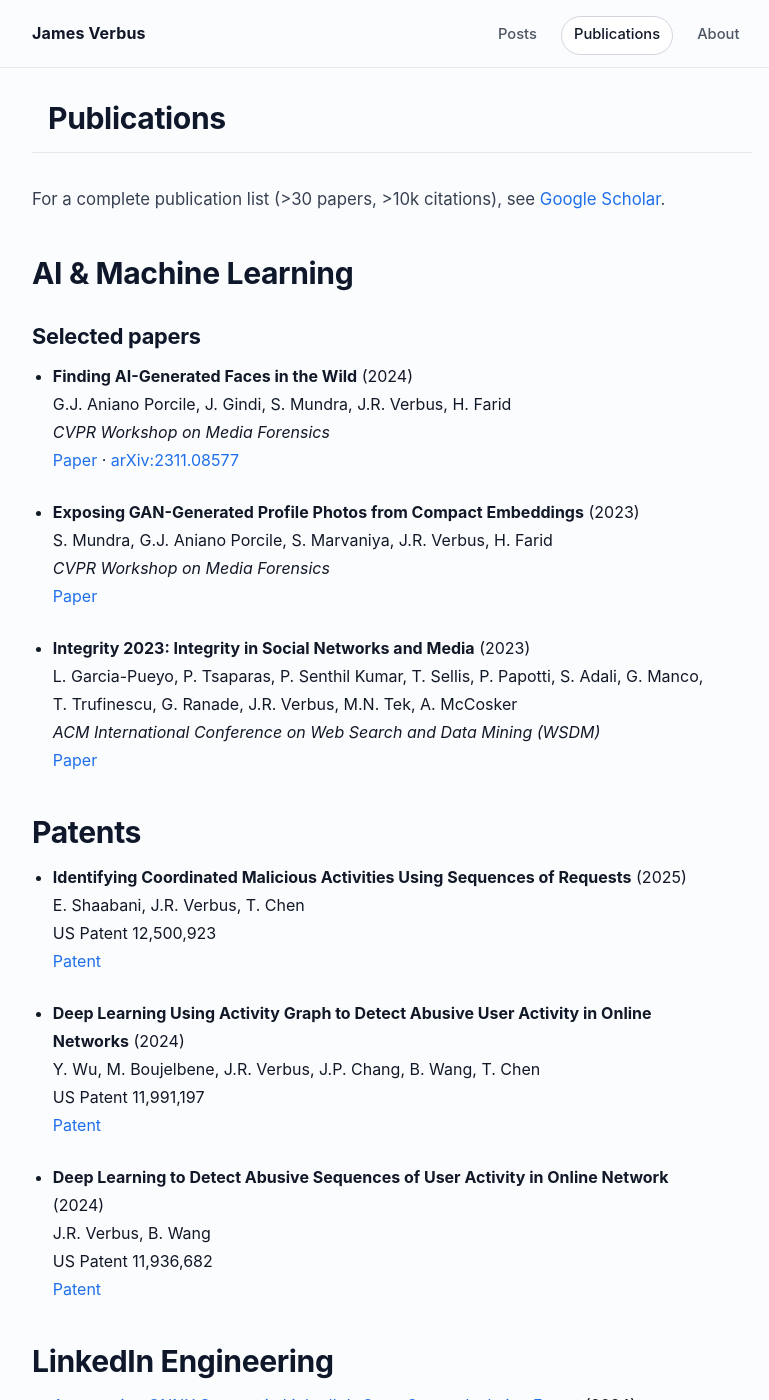
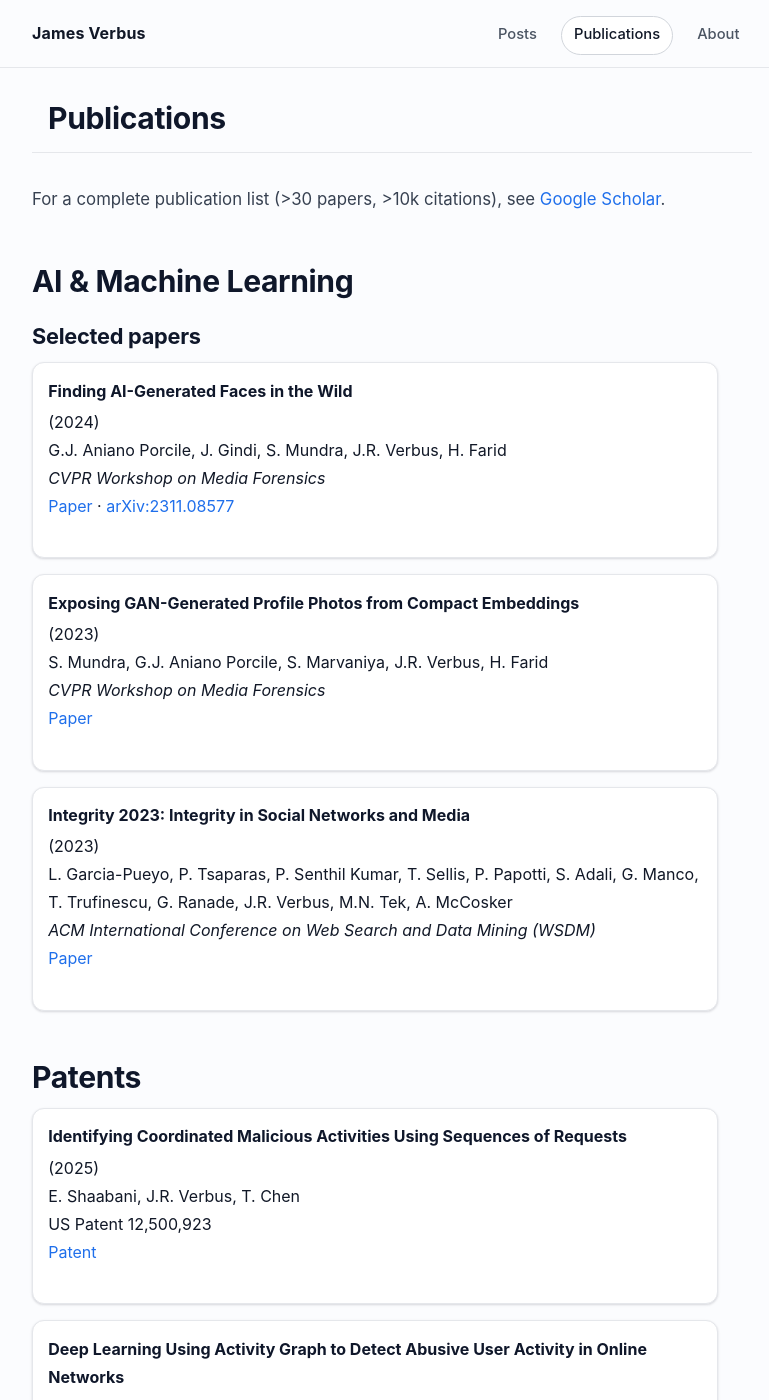
Before and after one commit to jverbus/jverbus.github.io, a Jekyll site: the page built from publications.md, in a window 1280 px wide and 1400 px high. Shown: the whole window, without its empty margins (248-1017 px from the left). Built offline with Jekyll 4.4.1, drawn with Linux system fonts in a browser that asks for light colours.

Commit message:
publications: add citation-style card formatting and page-level hooks

```diff
--- a/_includes/themes/the-program/default.html
+++ b/_includes/themes/the-program/default.html
@@ -124,10 +124,10 @@
 
 	<meta name="theme-color" content="#0f172a">
 	<link rel="icon" type="image/x-icon" href="/favicon.ico">
-	<link href="{{ site.baseurl }}/assets/css/modern.css?v=loop12" rel="stylesheet" media="all">
+	<link href="{{ site.baseurl }}/assets/css/modern.css?v=loop13" rel="stylesheet" media="all">
 	<link href="https://feeds.feedburner.com/{{ site.author.feedburner }}" rel="alternate" title="{{ site.title }}" type="application/atom+xml">
 </head>
-<body class="layout-{{ page.layout | default: 'page' }}">
+<body class="layout-{{ page.layout | default: 'page' }} page-{{ page.title | default: 'site' | slugify }}{% if page.url == '/' or page.url == '/index.html' %} page-home{% endif %}">
 
 <a class="skip-link" href="#main-content">Skip to main content</a>
 <div id="page" class="hentry">
--- a/assets/css/modern.css
+++ b/assets/css/modern.css
@@ -552,6 +552,38 @@ video {
   margin-bottom: 0.55rem;
 }
 
+.page-publications .entry-content > ul {
+  list-style: none;
+  padding: 0;
+  margin-bottom: var(--space-8);
+  display: grid;
+  gap: var(--space-3);
+}
+
+.page-publications .entry-content > ul > li {
+  border: 1px solid var(--border);
+  border-radius: 12px;
+  background: var(--surface);
+  box-shadow: var(--shadow-soft);
+  padding: 0.85rem 0.95rem;
+  margin-bottom: 0;
+}
+
+.page-publications .entry-content > ul > li strong {
+  display: block;
+  margin-bottom: 0.2rem;
+  color: var(--heading);
+}
+
+.page-publications .entry-content > h2 {
+  margin-top: var(--space-12);
+}
+
+.page-publications .entry-content > h3 {
+  margin-top: var(--space-6);
+  margin-bottom: var(--space-3);
+}
+
 @media (max-width: 760px) {
   html {
     font-size: 15.8px;
```
